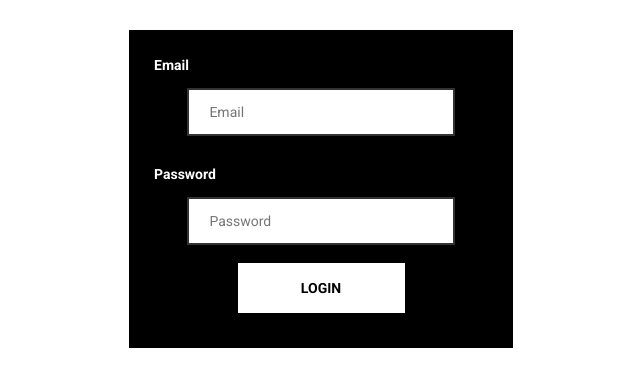
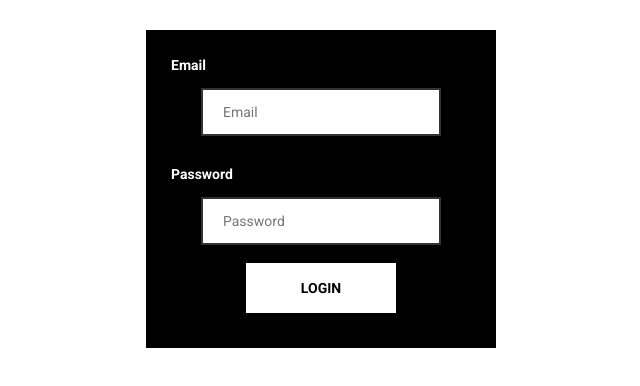
Before and after one commit to Moohaab-Soliman/dashboard, a React (Create React App) app: page /login in a window 1280 px wide. Shown: the top 386 px of the page, without its empty margins (319-959 px from the left). Built offline with nearby package versions, Linux system fonts and the light colour scheme; no server answers.

Commit message:
your message

```diff
--- a/src/Auth.js
+++ b/src/Auth.js
@@ -13,15 +13,13 @@ export const AuthProvider = ({ children }) => {
     // firebase.auth().signOut();
 
     firebase.auth().onAuthStateChanged((user) => {
+      console.log(user);
       if (user !== null) {
-        if (user.email === "mohab@m.com") {
+        if (user.email === "team@lassoshare.com") {
           setCurrentUser(user);
-          // history.push("/admin/dashboard");
         } else {
           setCurrentUser(null);
-
           alert("that's not an Admin Acc!");
-          // return <Redirect to="/" />;
         }
       }
       setPending(false);
--- a/src/PrivateRoute.jsx
+++ b/src/PrivateRoute.jsx
@@ -6,11 +6,6 @@ import Admin from "./layouts/Admin";
 
 const PrivateRoute = ({ component: RouteComponent, ...rest }) => {
   const currentUser = useContext(AuthContext);
-  const admin = currentUser
-    ? currentUser.providerData.map((c) => c.email === "mohab@m.com")
-    : null;
-  {
-  }
 
   // console.log(currentUser.providerData.map((c) => c.email));
 
--- a/src/views/Login.jsx
+++ b/src/views/Login.jsx
@@ -22,7 +22,7 @@ const Login = ({ history }) => {
 
   const currentUser = useContext(AuthContext);
   if (currentUser !== null) {
-    if (currentUser.email !== "mohab@m.com") {
+    if (currentUser.email !== "team@lassoshare.com") {
       history.push("/login");
     } else {
       history.push("/admin/dashboard");
--- a/src/views/TableList.jsx
+++ b/src/views/TableList.jsx
@@ -48,6 +48,7 @@ class TableList extends Component {
     firebase.firestore().collection("profile").doc(userId).update({
       isVerified: !verified,
     });
+    // this.setState({isVerified})
   };
 
   handleDelete = (userId) => {
--- a/src/views/login.css
+++ b/src/views/login.css
@@ -32,6 +32,6 @@ input[type="password"] {
 }
 .container {
   padding: 25px;
-  width: 30%;
+  width: 25em;
   background-color: black;
 }
```
